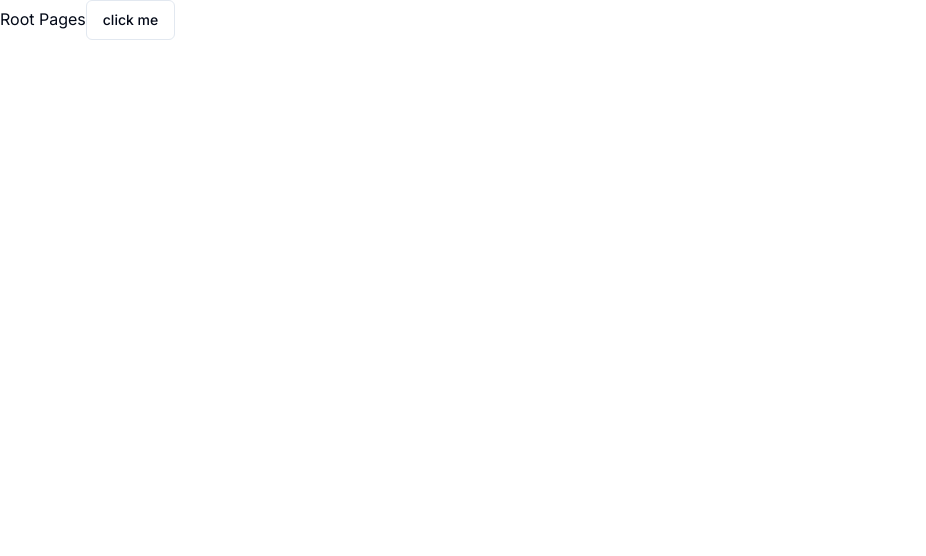
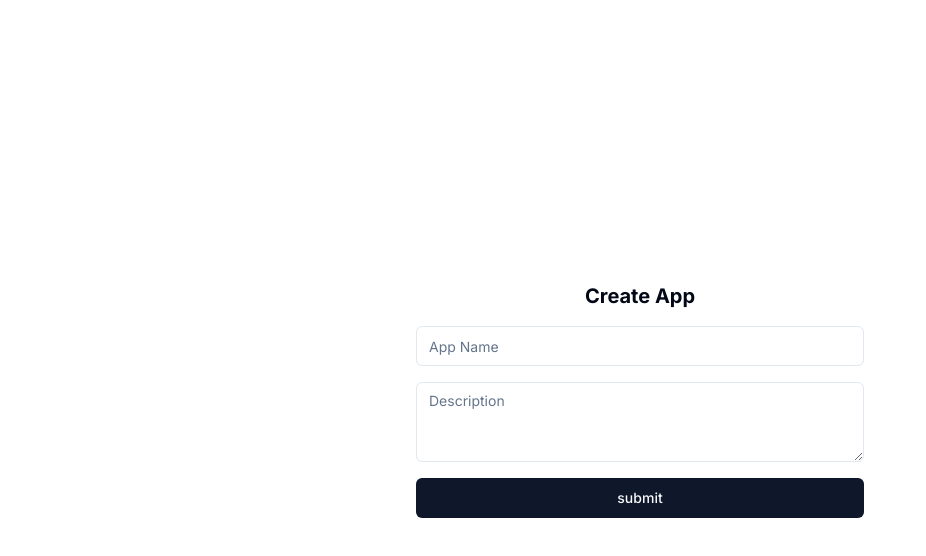
Before and after one commit to miku-wwl/image_saas, a Next.js app: page / in a window 1280 px wide. Shown: the top 556 px of the page, without its empty margins (0-926 px from the left). Built offline with nearby package versions, Linux system fonts and the light colour scheme.

Commit message:
feat:first page

```diff
--- a/src/app/page.tsx
+++ b/src/app/page.tsx
@@ -1,12 +1,18 @@
 import { Button } from "@/components/ui/button";
+import { Input } from "@/components/ui/input";
+import { Textarea } from "@/components/ui/textarea";
 import { Ghost } from "lucide-react";
 import Image from "next/image";
 
 export default function Home() {
   return (
-    <div>
-      Root Pages
-      <Button variant="outline">click me</Button>
+    <div className="h-screen flex justify-center items-center">
+      <form className="w-full max-w-md flex flex-col gap-4">
+        <h1 className="text-center text-xl font-bold">Create App</h1>
+        <Input name="name" placeholder="App Name"></Input>
+        <Textarea name="description" placeholder="Description"></Textarea>
+        <Button type="submit">submit</Button>
+      </form>
     </div>
   );
 }
--- /dev/null
+++ b/src/components/ui/input.tsx
@@ -0,0 +1,25 @@
+import * as React from "react"
+
+import { cn } from "@/lib/utils"
+
+export interface InputProps
+  extends React.InputHTMLAttributes<HTMLInputElement> {}
+
+const Input = React.forwardRef<HTMLInputElement, InputProps>(
+  ({ className, type, ...props }, ref) => {
+    return (
+      <input
+        type={type}
+        className={cn(
+          "flex h-10 w-full rounded-md border border-input bg-background px-3 py-2 text-sm ring-offset-background file:border-0 file:bg-transparent file:text-sm file:font-medium placeholder:text-muted-foreground focus-visible:outline-none focus-visible:ring-2 focus-visible:ring-ring focus-visible:ring-offset-2 disabled:cursor-not-allowed disabled:opacity-50",
+          className
+        )}
+        ref={ref}
+        {...props}
+      />
+    )
+  }
+)
+Input.displayName = "Input"
+
+export { Input }
--- /dev/null
+++ b/src/components/ui/textarea.tsx
@@ -0,0 +1,24 @@
+import * as React from "react"
+
+import { cn } from "@/lib/utils"
+
+export interface TextareaProps
+  extends React.TextareaHTMLAttributes<HTMLTextAreaElement> {}
+
+const Textarea = React.forwardRef<HTMLTextAreaElement, TextareaProps>(
+  ({ className, ...props }, ref) => {
+    return (
+      <textarea
+        className={cn(
+          "flex min-h-[80px] w-full rounded-md border border-input bg-background px-3 py-2 text-sm ring-offset-background placeholder:text-muted-foreground focus-visible:outline-none focus-visible:ring-2 focus-visible:ring-ring focus-visible:ring-offset-2 disabled:cursor-not-allowed disabled:opacity-50",
+          className
+        )}
+        ref={ref}
+        {...props}
+      />
+    )
+  }
+)
+Textarea.displayName = "Textarea"
+
+export { Textarea }
```
